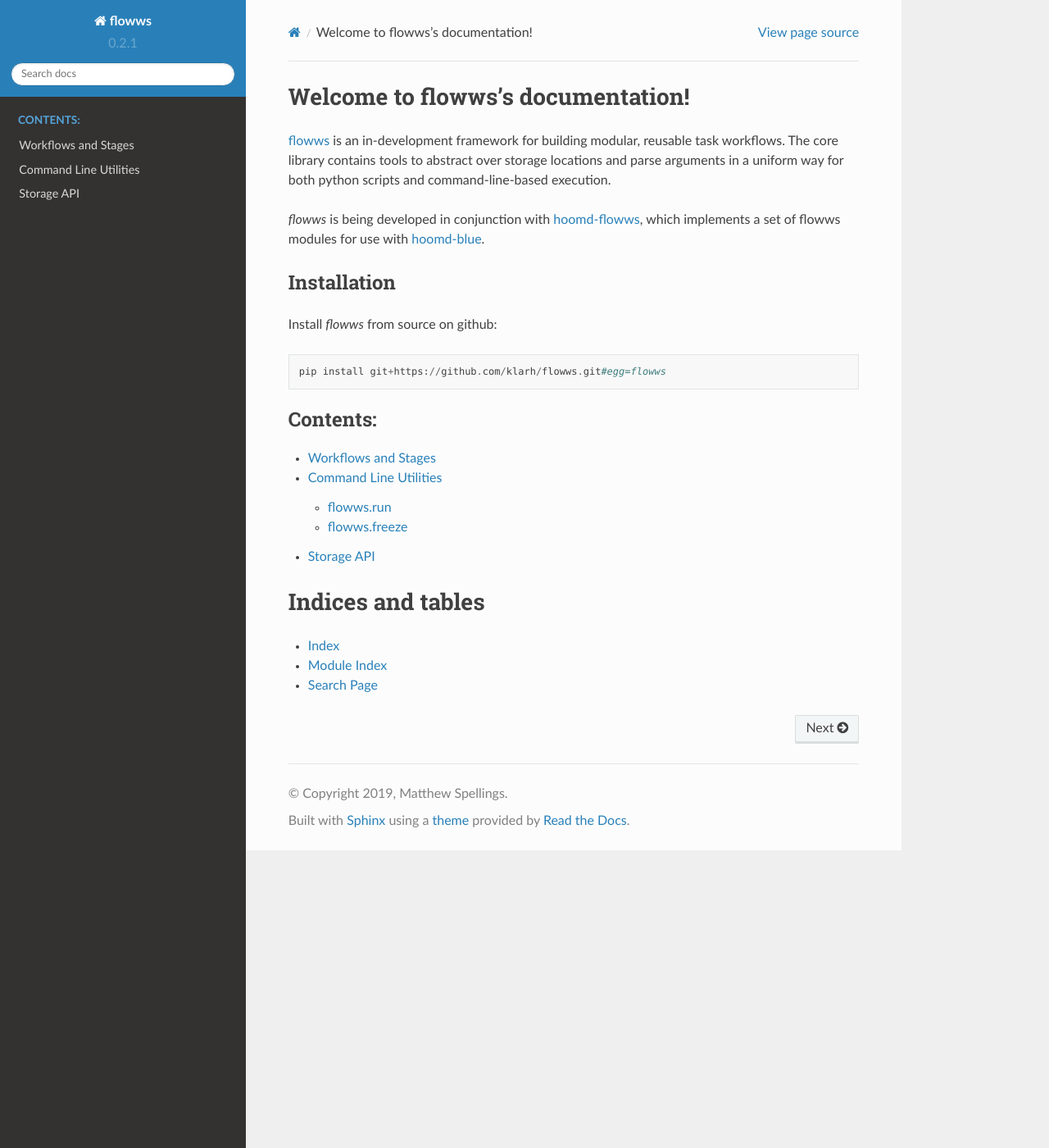
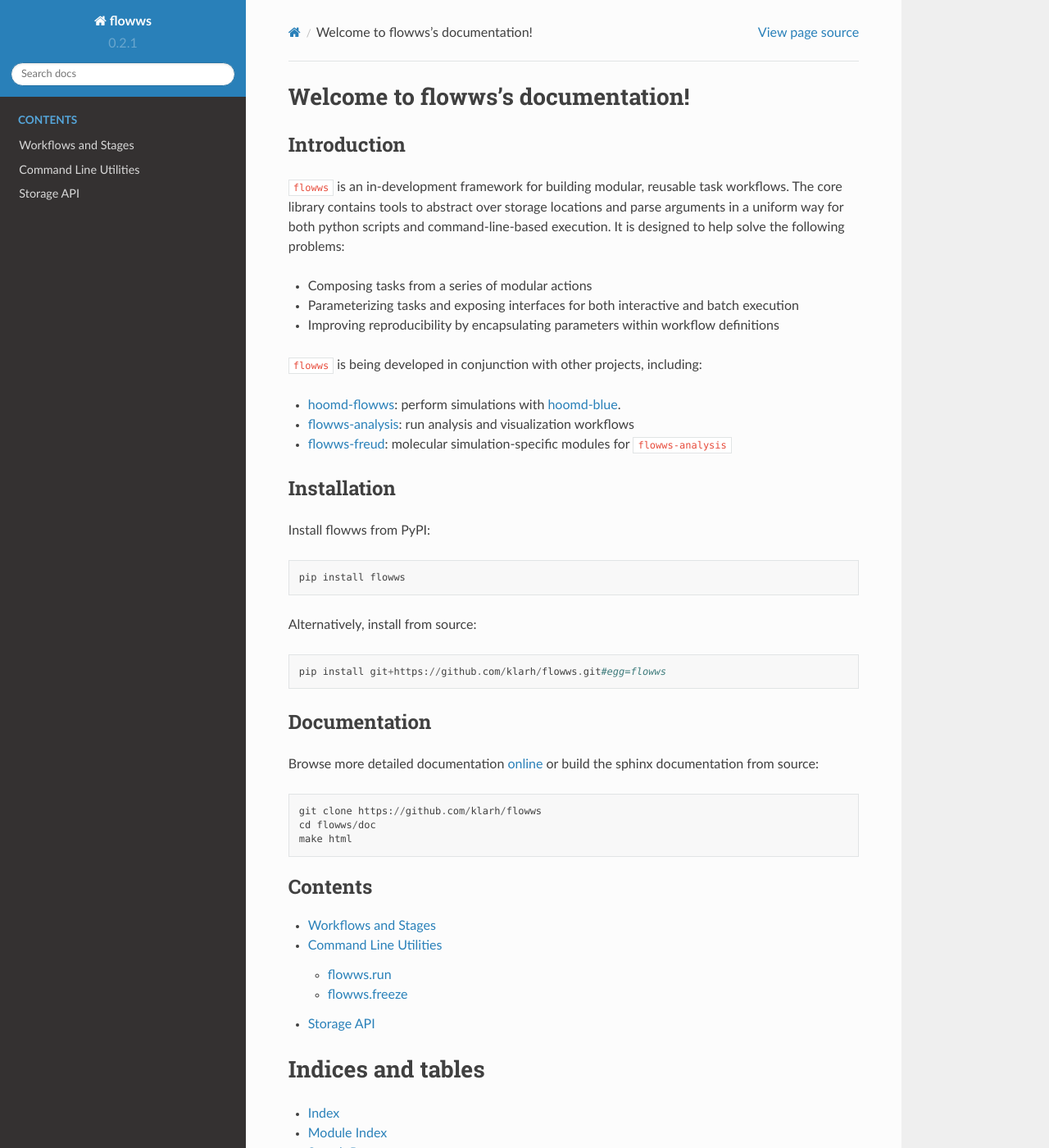
Before and after one commit to klarh/flowws, a Sphinx documentation site: the page built from doc/source/index.rst, in a window 1280 px wide and 1400 px high. Shown: the whole window at 82% size. Built offline with Sphinx 7.4.7 and the Read the Docs theme 2.0.0, drawn with Linux system fonts in a browser that asks for light colours; some of the changed lines change nothing that is shown.

Commit message:
Automatically use README contents in documentation

```diff
--- a/README.md
+++ b/README.md
@@ -4,7 +4,12 @@
 `flowws` is an in-development framework for building modular, reusable
 task workflows. The core library contains tools to abstract over
 storage locations and parse arguments in a uniform way for both python
-scripts and command-line-based execution.
+scripts and command-line-based execution. It is designed to help solve
+the following problems:
+
+- Composing tasks from a series of modular actions
+- Parameterizing tasks and exposing interfaces for both interactive and batch execution
+- Improving reproducibility by encapsulating parameters within workflow definitions
 
 `flowws` is being developed in conjunction with other projects, including:
 
--- /dev/null
+++ b/doc/requirements.txt
@@ -0,0 +1 @@
+m2r
--- a/doc/source/conf.py
+++ b/doc/source/conf.py
@@ -39,6 +39,7 @@
 # extensions coming with Sphinx (named 'sphinx.ext.*') or your custom
 # ones.
 extensions = [
+    'm2r',
     'sphinx.ext.autodoc',
     'sphinx.ext.intersphinx',
     'sphinx.ext.coverage',
@@ -51,8 +52,7 @@
 # The suffix(es) of source filenames.
 # You can specify multiple suffix as a list of string:
 #
-# source_suffix = ['.rst', '.md']
-source_suffix = '.rst'
+source_suffix = ['.rst', '.md']
 
 # The master toctree document.
 master_doc = 'index'
--- a/doc/source/index.rst
+++ b/doc/source/index.rst
@@ -1,27 +1,11 @@
 Welcome to flowws's documentation!
 ==================================
 
-`flowws <https://github.com/klarh/flowws>`_ is an in-development
-framework for building modular, reusable task workflows. The core
-library contains tools to abstract over storage locations and parse
-arguments in a uniform way for both python scripts and
-command-line-based execution.
-
-`flowws` is being developed in conjunction with `hoomd-flowws
-<https://github.com/klarh/hoomd-flowws>`_, which implements a set of
-flowws modules for use with `hoomd-blue
-<https://github.com/glotzerlab/hoomd-blue>`_.
-
-Installation
-------------
-
-Install `flowws` from source on github::
-
-  pip install git+https://github.com/klarh/flowws.git#egg=flowws
+.. mdinclude:: ../../README.md
 
 .. toctree::
    :maxdepth: 2
-   :caption: Contents:
+   :caption: Contents
 
    workflows_and_stages
    command_line
```
